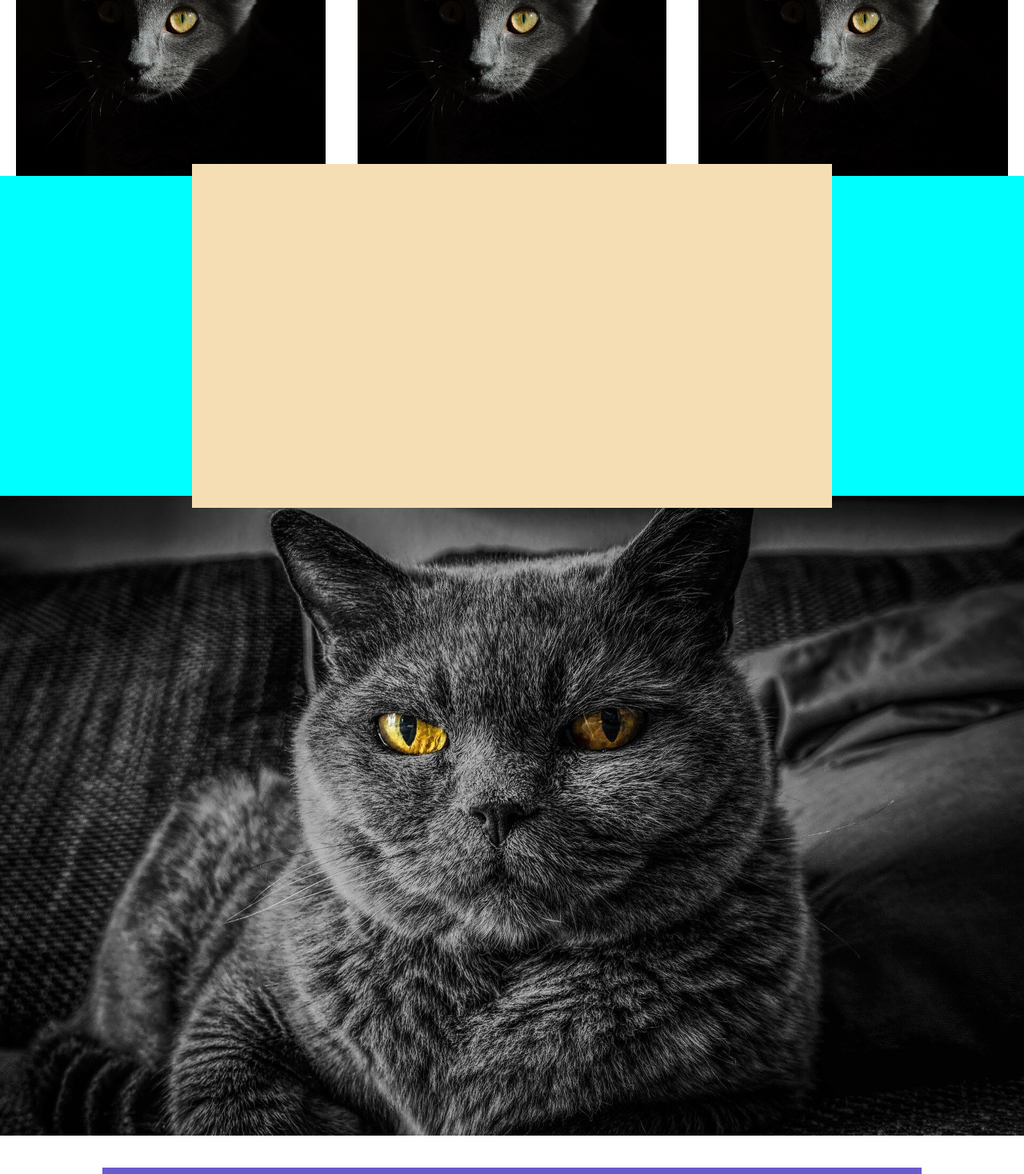
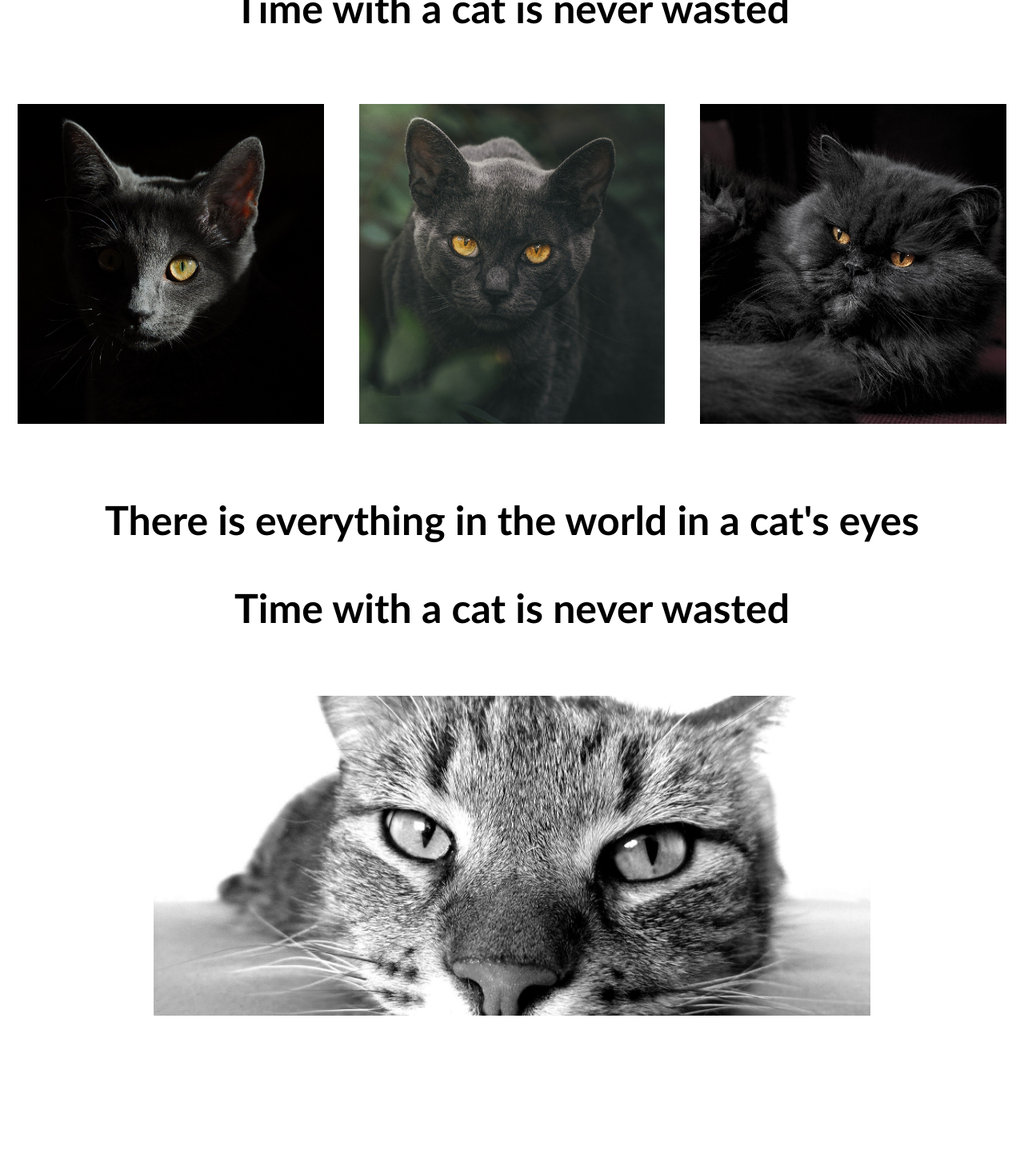
Before and after one commit to gildydtjd/Catworld, a React (Create React App) app: page / in a window 1280 px wide. Shown: the part 980-2448 px from the top of the page at 80% size. Built offline with nearby package versions, Linux system fonts and the light colour scheme.

Commit message:
#main content

```diff
--- a/src/page/Main.js
+++ b/src/page/Main.js
@@ -29,34 +29,30 @@ function Main(props) {
         }
       }
     }
+    p {
+      text-align: center;
+      font-weight: 700;
+      font-size: 50px;
+    }
 
     .sectionBox__sub {
-      height: 50vh;
+      height: 60vh;
       background-color: #fff;
       display: flex;
       justify-content: center;
       align-items: center;
-      .sectionBox__sub__info {
-        background-image: url(${(props) => props.infoUrl});
-        background-color: pink;
-        background-position: center;
-        background-repeat: no-repeat;
-        background-size: cover;
-        width: 400px;
-        height: 400px;
-        margin: 20px;
-      }
     }
     .sectionBox__sub2 {
-      height: 50vh;
-      background-color: aqua;
+      height: 100vh;
+      background-color: #fff;
       display: flex;
       justify-content: center;
       align-items: center;
       .sectionBox__sub2__info {
         background-color: wheat;
-        width: 800px;
-        height: 430px;
+        width: 50%;
+        height: 40vh;
+        color: white;
       }
     }
     .sectionBox__sub3 {
@@ -64,6 +60,17 @@ function Main(props) {
       width: 80%;
       height: 90vh;
     }
+  `;
+  const SectionBOxSUBINFO = styled.div`
+    background-image: url(${(props) => props.infoUrl});
+    background-color: pink;
+    background-position: center;
+    background-repeat: no-repeat;
+    background-size: cover;
+    width: ${(props) => (props.width ? props.width : "400px")};
+    height: ${(props) => (props.height ? props.height : "400px")};
+    margin: 20px;
+    border: 2px solid #fff;
   `;
 
   return (
@@ -76,26 +83,46 @@ function Main(props) {
           <span {...useScrollFadeIn("left", 1, 0.6)}>Q&A</span>
         </div>
       </SectionBox>
-      <SectionBox infoUrl="/assets/img/cat10.jpg">
+      <SectionBox>
+        <p {...useScrollFadeIn("right", 1, 0.3)}>
+          There is everything in the world in a cat's eyes
+        </p>
+        <p {...useScrollFadeIn("right", 1, 0.3)}>
+          Time with a cat is never wasted
+        </p>
         <div className="sectionBox__sub">
-          <div
+          <SectionBOxSUBINFO
             className="sectionBox__sub__info"
+            infoUrl="/assets/img/cat10.jpg"
             {...useScrollFadeIn("left", 1, 0.5)}
-          ></div>
-          <div
+          ></SectionBOxSUBINFO>
+          <SectionBOxSUBINFO
             className="sectionBox__sub__info"
+            infoUrl="/assets/img/cat11.jpg"
             {...useScrollFadeIn("left", 1, 0.6)}
-          ></div>
-          <div
+          ></SectionBOxSUBINFO>
+          <SectionBOxSUBINFO
             className="sectionBox__sub__info"
+            infoUrl="/assets/img/cat12.jpg"
             {...useScrollFadeIn("left", 1, 0.7)}
-          ></div>
+          ></SectionBOxSUBINFO>
         </div>
+        <p {...useScrollFadeIn("right", 1, 0.3)}>
+          There is everything in the world in a cat's eyes
+        </p>
+        <p {...useScrollFadeIn("right", 1, 0.3)}>
+          Time with a cat is never wasted
+        </p>
+      </SectionBox>
+      <SectionBox>
         <div className="sectionBox__sub2">
-          <div
-            className="sectionBox__sub2__info"
-            {...useScrollFadeIn("left", 1.5, 0.7)}
-          ></div>
+          <SectionBOxSUBINFO
+            className="sectionBox__sub__info"
+            infoUrl="/assets/img/cat2.jpg"
+            width="70%"
+            height="50%"
+            {...useScrollFadeIn("up", 1, 0.5)}
+          ></SectionBOxSUBINFO>
         </div>
       </SectionBox>
       <SectionBox url="/assets/img/cat5.jpg"></SectionBox>
```
